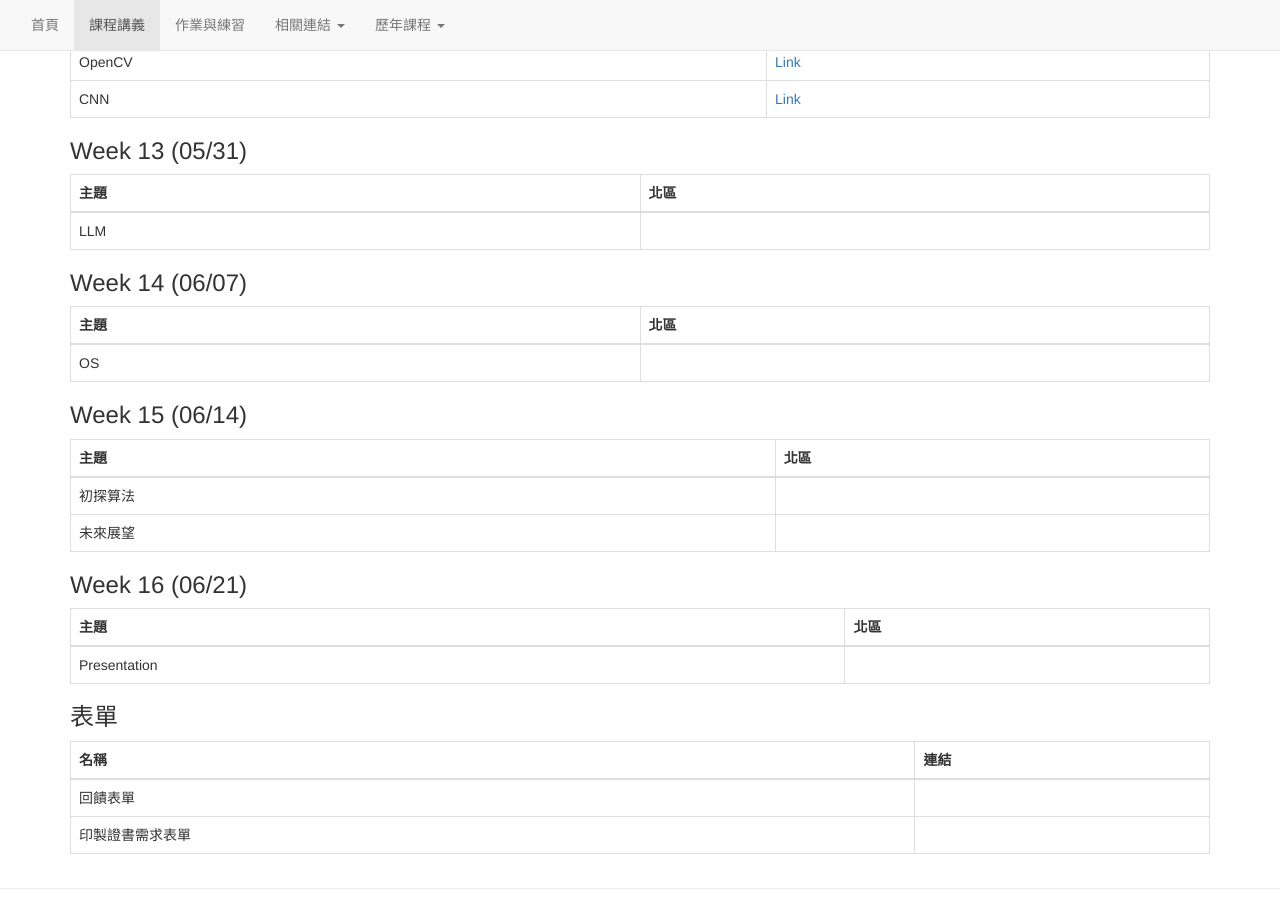
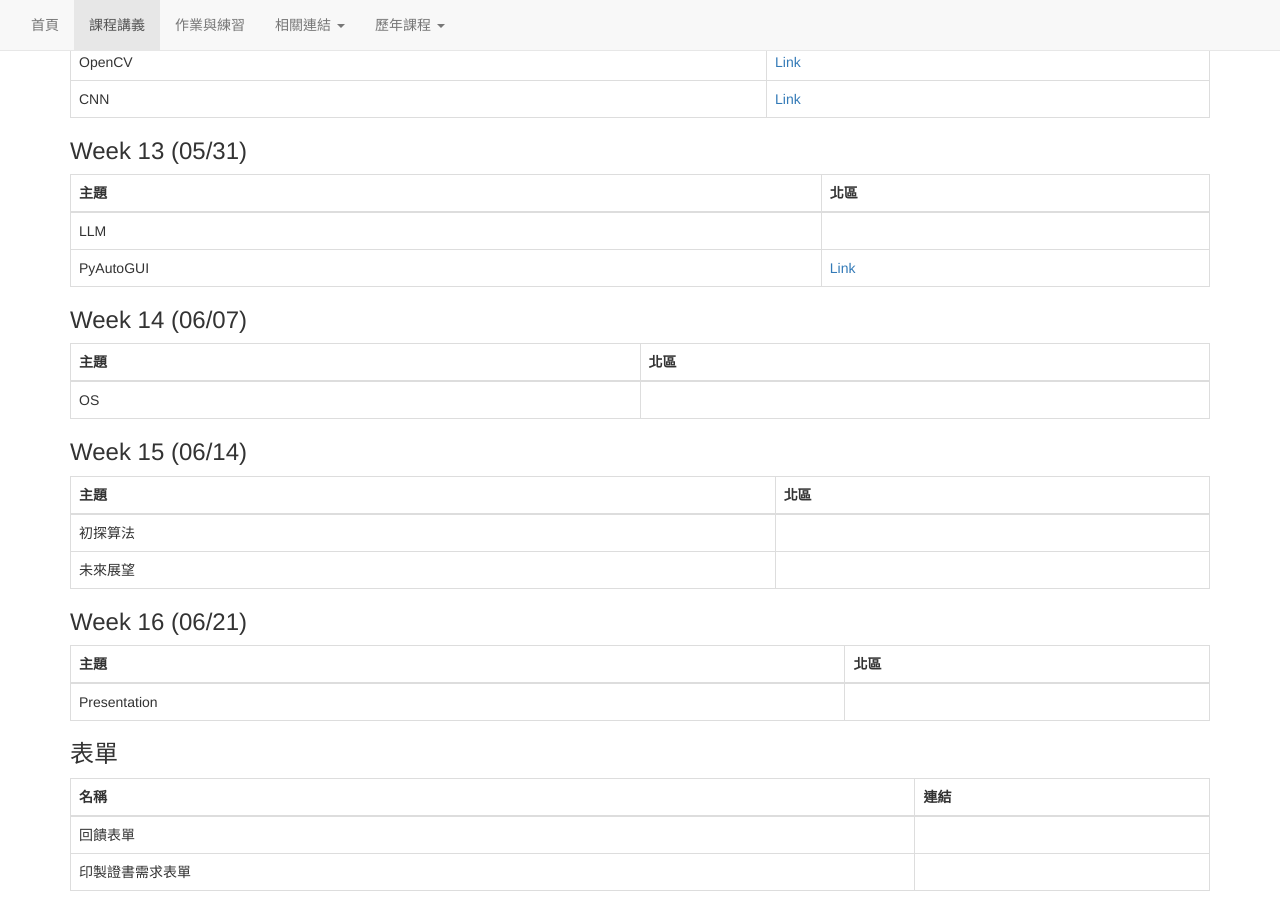
Before and after one commit to tw-csie-sprout/py2026, a Jekyll site: the page built from slides.md, in a window 1280 px wide and 900 px high, scrolled down 2278 px. Built offline with Jekyll 4.4.1, drawn with Linux system fonts in a browser that asks for light colours.

```diff
--- a/slides.md
+++ b/slides.md
@@ -119,6 +119,7 @@ title: "課程講義"
 | 主題 | 北區 |
 | --- | --- |
 | LLM |  |
+| PyAutoGUI | [Link](https://canva.link/a3x71v16t3aughz) |
 
 ### Week 14 (06/07)
 
```
